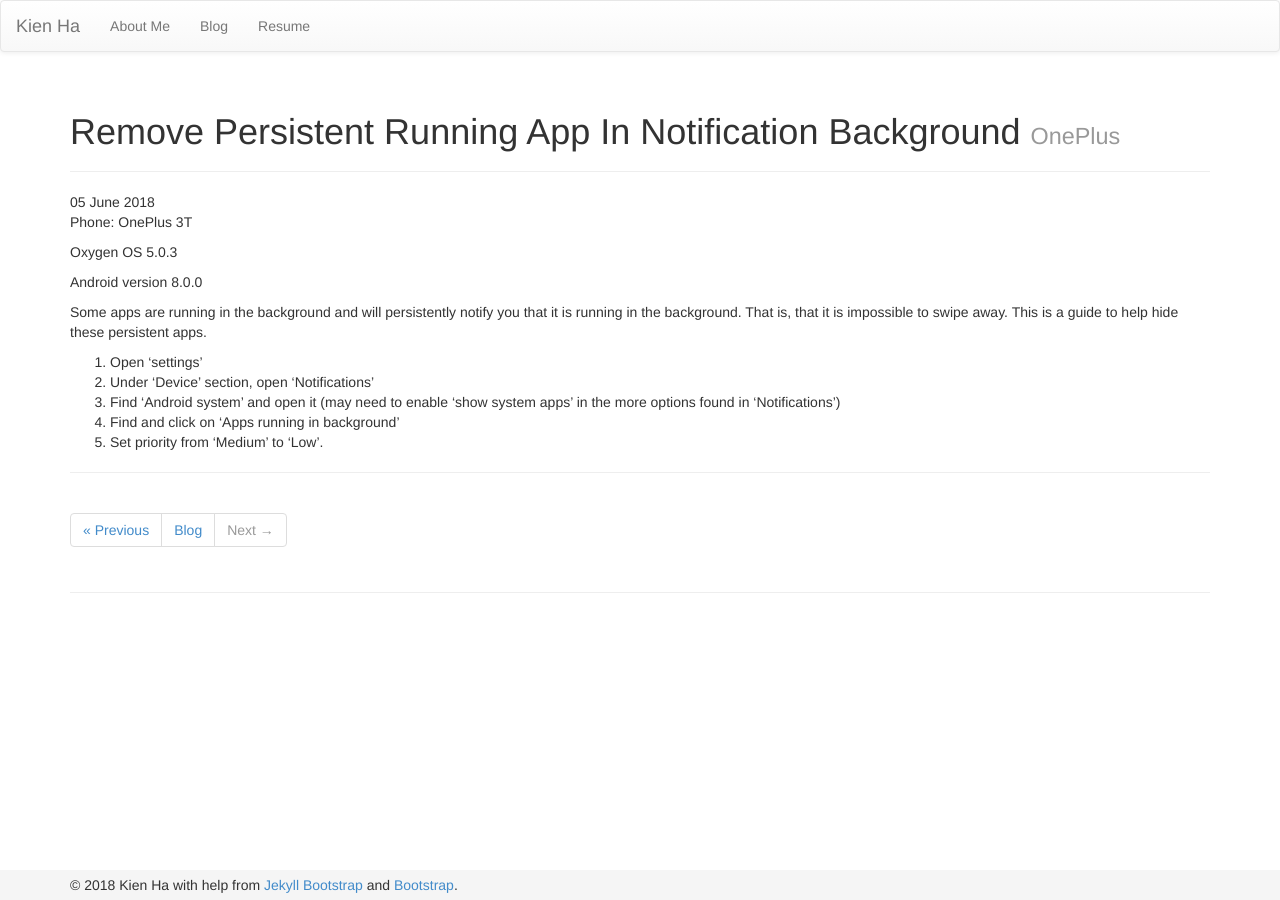
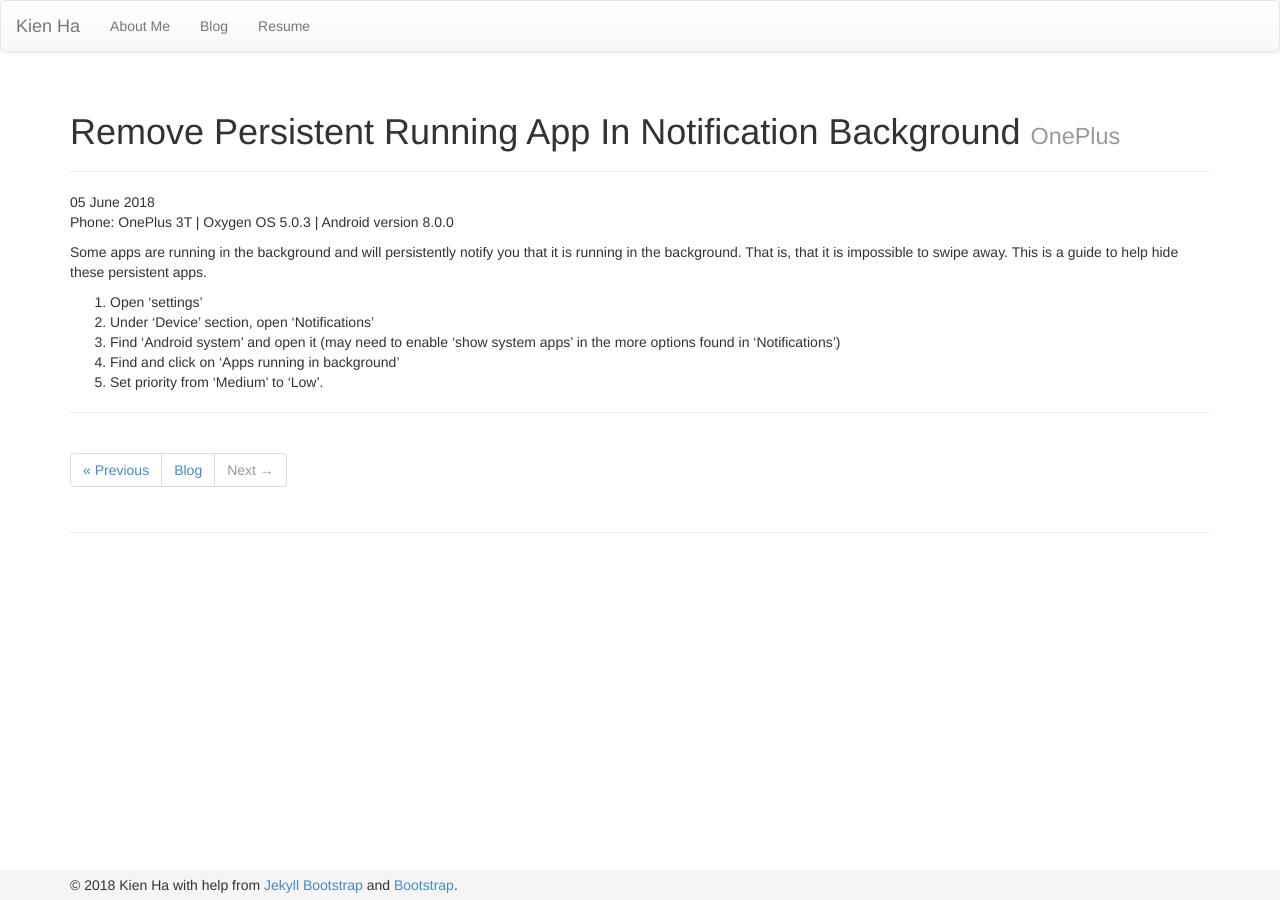
Before and after one commit to kien-ha/kien-ha.github.io, a Jekyll site: the page built from _posts/2018/2018-06-05-Remove-persistent-running-app-in-notification-background.md, in a window 1280 px wide. Built offline with Jekyll 4.4.1, drawn with Linux system fonts in a browser that asks for light colours; nearby versions of some CDN libraries.

Commit message:
Fix spacing in blog
Signed-off-by: Kien Ha <kienha9922@gmail.com>

```diff
--- a/_posts/2018/2018-06-05-Remove-persistent-running-app-in-notification-background.md
+++ b/_posts/2018/2018-06-05-Remove-persistent-running-app-in-notification-background.md
@@ -4,10 +4,8 @@ tagline: "OnePlus"
 ---
 {% include JB/setup %}
 
-Phone: OnePlus 3T
-
-Oxygen OS 5.0.3
-
+Phone: OnePlus 3T |
+Oxygen OS 5.0.3 |
 Android version 8.0.0
 
 Some apps are running in the background and will persistently notify you that
```
